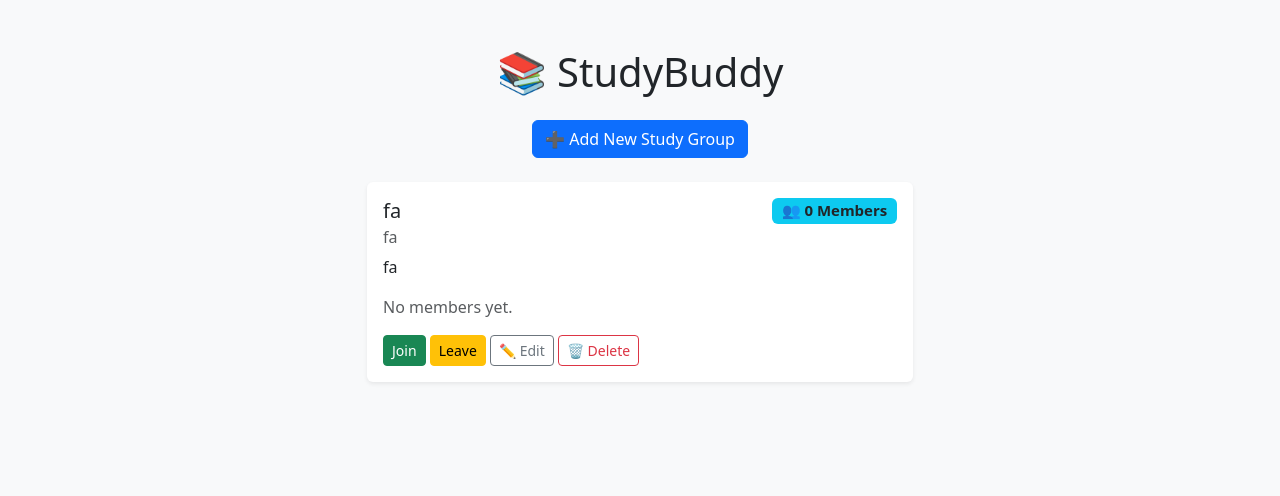
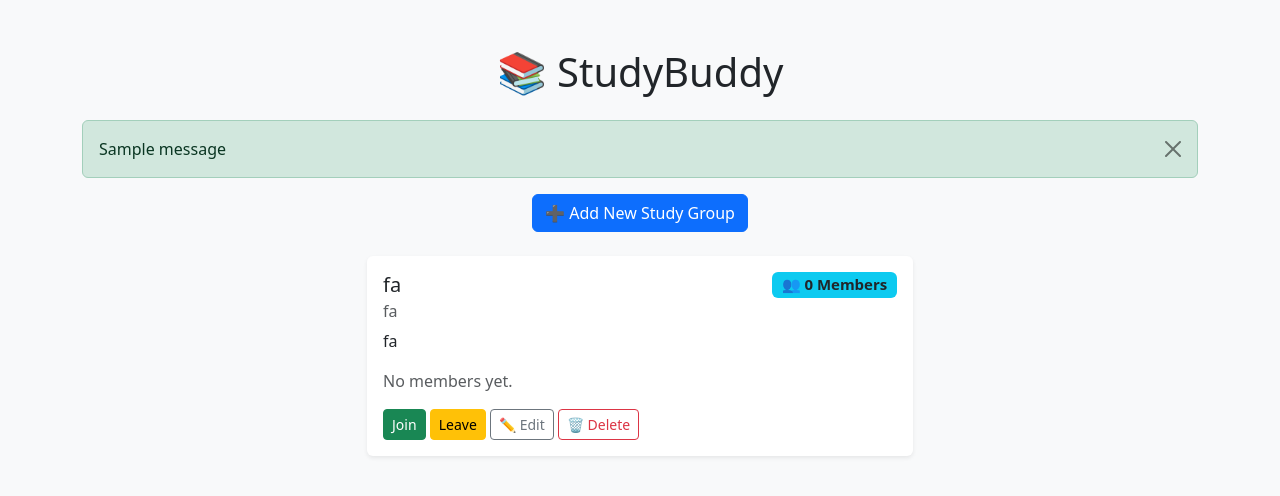
Before and after one commit to Jose-Franco22/StudyBuddy, a Flask app: page / in a window 1280 px wide. Shown: the top 496 px of the page. Run offline with Flask 3, Linux system fonts and the light colour scheme; one stand-in notice (Sample message) is shown.

Commit message:
Modified join and leave buttons in  html file

```diff
--- a/templates/index.html
+++ b/templates/index.html
@@ -10,6 +10,19 @@
 
   <div class="container py-5">
     <h1 class="text-center mb-4">📚 StudyBuddy</h1>
+
+    <!-- Flash Messages -->
+    {% with messages = get_flashed_messages(with_categories=true) %}
+      {% if messages %}
+        {% for category, message in messages %}
+          <div class="alert alert-{{ category }} alert-dismissible fade show" role="alert">
+            {{ message }}
+            <button type="button" class="btn-close" data-bs-dismiss="alert" aria-label="Close"></button>
+          </div>
+        {% endfor %}
+      {% endif %}
+    {% endwith %}
+
     <div class="text-center mb-4">
       <a href="{{ url_for('add_group') }}" class="btn btn-primary">➕ Add New Study Group</a>
     </div>
@@ -35,22 +48,62 @@
                   <p class="text-muted">No members yet.</p>
                 {% endif %}
 
-                <!-- Simulate username input -->
-                <form method="POST" action="{{ url_for('join_group', id=group.id) }}" class="d-inline">
-                  <input type="hidden" name="username" value="Jose"> <!-- Replace with user name later -->
-                  <button class="btn btn-sm btn-success" type="submit">Join</button>
-                </form>
+                <!-- Join button  -->
+                <button class="btn btn-sm btn-success" data-bs-toggle="modal" data-bs-target="#joinModal{{ group.id }}">Join</button>
 
-                <form method="POST" action="{{ url_for('leave_group', id=group.id) }}" class="d-inline">
-                  <input type="hidden" name="username" value="Jose">
-                  <button class="btn btn-sm btn-warning" type="submit">Leave</button>
-                </form>
+                <!-- Leave button  -->
+                <button class="btn btn-sm btn-warning" data-bs-toggle="modal" data-bs-target="#leaveModal{{ group.id }}">Leave</button>
 
                 <a href="{{ url_for('edit_group', id=group.id) }}" class="btn btn-sm btn-outline-secondary">✏️ Edit</a>
                 <a href="{{ url_for('delete_group', id=group.id) }}" class="btn btn-sm btn-outline-danger">🗑️ Delete</a>
               </div>
             </div>
           </div>
+
+          <!-- Join Modal -->
+          <div class="modal fade" id="joinModal{{ group.id }}" tabindex="-1" aria-labelledby="joinModalLabel{{ group.id }}" aria-hidden="true">
+            <div class="modal-dialog">
+              <div class="modal-content">
+                <div class="modal-header">
+                  <h5 class="modal-title" id="joinModalLabel{{ group.id }}">Join {{ group.group_name }}</h5>
+                  <button type="button" class="btn-close" data-bs-dismiss="modal" aria-label="Close"></button>
+                </div>
+                <form method="POST" action="{{ url_for('join_group', id=group.id) }}">
+                  <div class="modal-body">
+                    <label for="joinUsername{{ group.id }}" class="form-label">Enter your name:</label>
+                    <input type="text" name="username" id="joinUsername{{ group.id }}" class="form-control" placeholder="e.g., Adan" required>
+                  </div>
+                  <div class="modal-footer">
+                    <button type="button" class="btn btn-secondary" data-bs-dismiss="modal">Cancel</button>
+                    <button type="submit" class="btn btn-success">Join Group</button>
+                  </div>
+                </form>
+              </div>
+            </div>
+          </div>
+
+          <!-- Leave Modal -->
+          <div class="modal fade" id="leaveModal{{ group.id }}" tabindex="-1" aria-labelledby="leaveModalLabel{{ group.id }}" aria-hidden="true">
+            <div class="modal-dialog">
+              <div class="modal-content">
+                <div class="modal-header">
+                  <h5 class="modal-title" id="leaveModalLabel{{ group.id }}">Leave {{ group.group_name }}</h5>
+                  <button type="button" class="btn-close" data-bs-dismiss="modal" aria-label="Close"></button>
+                </div>
+                <form method="POST" action="{{ url_for('leave_group', id=group.id) }}">
+                  <div class="modal-body">
+                    <label for="leaveUsername{{ group.id }}" class="form-label">Enter your name:</label>
+                    <input type="text" name="username" id="leaveUsername{{ group.id }}" class="form-control" placeholder="e.g., Adan" required>
+                  </div>
+                  <div class="modal-footer">
+                    <button type="button" class="btn btn-secondary" data-bs-dismiss="modal">Cancel</button>
+                    <button type="submit" class="btn btn-warning">Leave Group</button>
+                  </div>
+                </form>
+              </div>
+            </div>
+          </div>
+
         {% endfor %}
       </div>
     {% else %}
@@ -58,5 +111,8 @@
     {% endif %}
   </div>
 
+  <!-- Bootstrap JavaScript (required for the join and leave buttons) -->
+  <script src="https://cdn.jsdelivr.net/npm/bootstrap@5.3.0/dist/js/bootstrap.bundle.min.js"></script>
+
 </body>
 </html>
```
